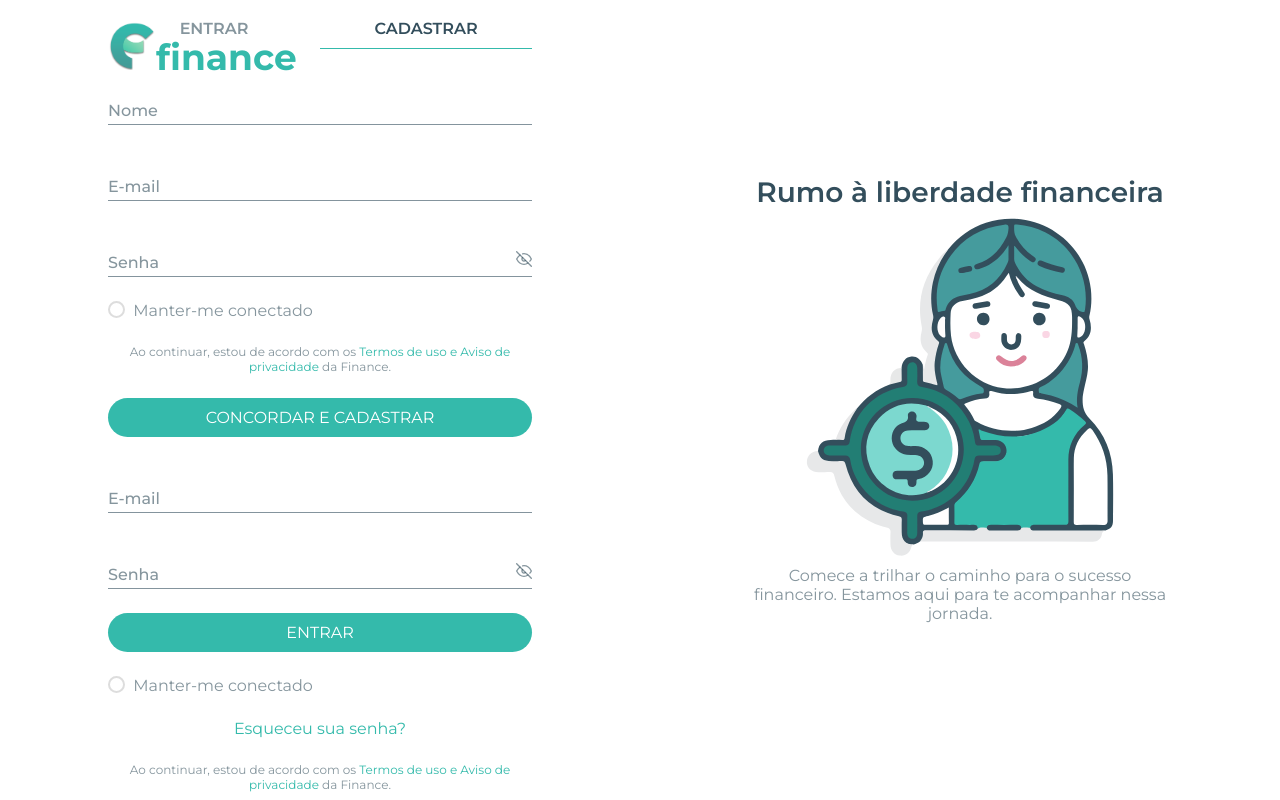
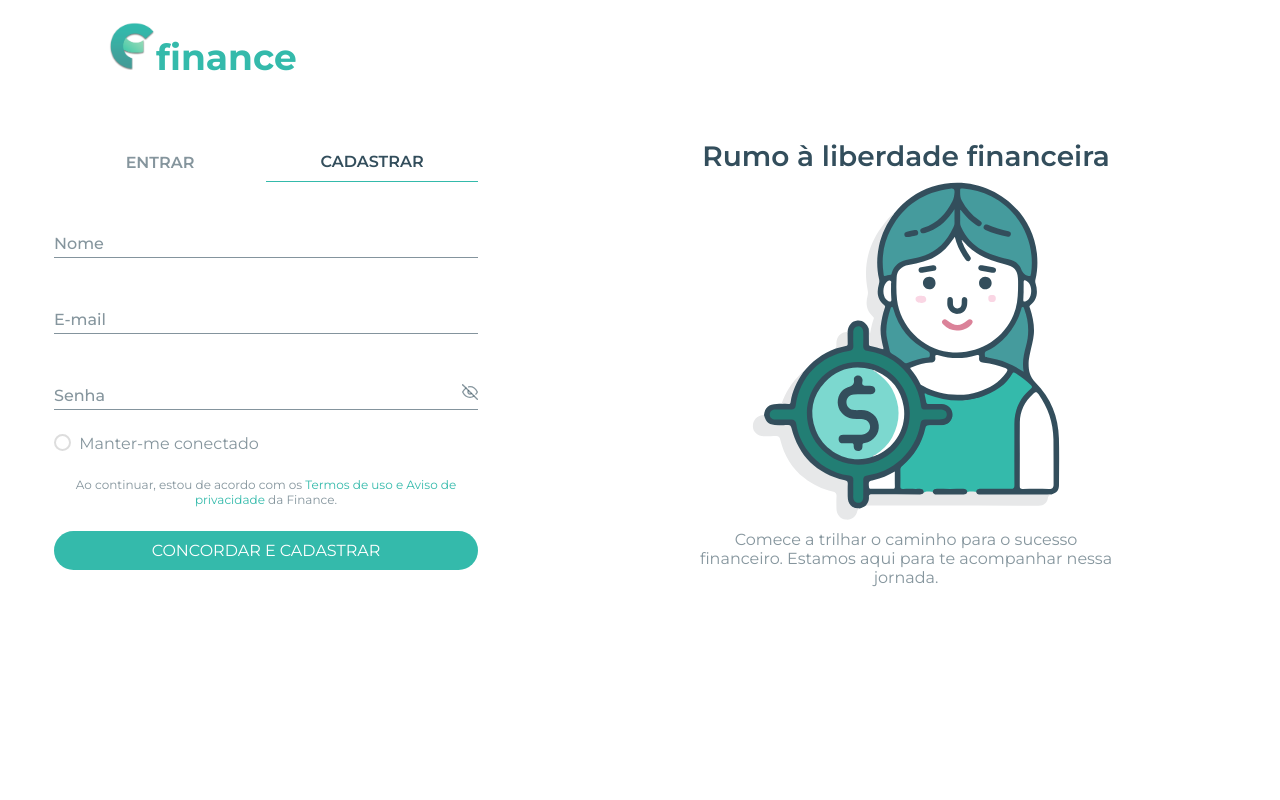
Before and after one commit to vitorlurici/finance-project, a React (Vite) app: page /auth in a window 1280 px wide. Built offline with nearby package versions, Linux system fonts and the light colour scheme.

Commit message:
auth-update-commit

```diff
--- a/src/components/ContentAuth.tsx
+++ b/src/components/ContentAuth.tsx
@@ -2,7 +2,7 @@ import { useState } from "react";
 import { FiEye, FiEyeOff } from "react-icons/fi";
 import { Link } from "react-router-dom";
 
-const ContentAuth = () => {
+const ContentAuth = ({ activeButton }: { activeButton: number | null }) => {
   const [email, setEmail] = useState("");
   const [nome, setNome] = useState("");
   const [senha, setSenha] = useState("");
@@ -14,7 +14,12 @@ const ContentAuth = () => {
   };
   return (
     <>
-      <div className="form register">
+      <div className="all-forms">
+        <div
+          className={`form ${
+            activeButton === 2 ? "register" : "hidden register"
+          }`}
+        >
           <div className="float-label">
             <input
               type="text"
@@ -67,7 +72,9 @@ const ContentAuth = () => {
           </span>
           <button type="submit">CONCORDAR E CADASTRAR</button>
         </div>
-      <div className="form login">
+        <div
+          className={`form ${activeButton === 1 ? "login" : "hidden login"}`}
+        >
           <div className="float-label">
             <input
               type="email"
@@ -111,6 +118,7 @@ const ContentAuth = () => {
             da Finance.
           </span>
         </div>
+      </div>
     </>
   );
 };
--- a/src/components/LoginRegisterButtonSwap.tsx
+++ b/src/components/LoginRegisterButtonSwap.tsx
@@ -1,13 +1,16 @@
-import { useEffect, useState } from "react";
+import { useEffect } from "react";
 import { useLocation } from "react-router-dom";
 
-const LoginRegisterButtonSwap: React.FC = () => {
+interface LoginRegisterButtonProps {
+  activeButton: number | null;
+  setActiveButton: React.Dispatch<React.SetStateAction<number | null>>;
+}
+
+const LoginRegisterButtonSwap: React.FC<LoginRegisterButtonProps> = ({
+  activeButton,
+  setActiveButton,
+}) => {
   const location = useLocation();
-  const [activeButton, setActiveButton] = useState<number | null>(null);
-
-  const handleButtonClick = (buttonNumber: number) => {
-    setActiveButton(buttonNumber);
-  };
 
   useEffect(() => {
     const setActiveButtonBasedOnURL = () => {
@@ -24,14 +27,14 @@ const LoginRegisterButtonSwap: React.FC = () => {
   return (
     <div className="top-login">
       <button
-        className={`custom-button ${activeButton === 1 ? "active-button" : ""}`}
-        onClick={() => handleButtonClick(1)}
+        className={`${activeButton === 1 ? "active-button" : ""}`}
+        onClick={() => setActiveButton(1)}
       >
         ENTRAR
       </button>
       <button
-        className={`custom-button ${activeButton === 2 ? "active-button" : ""}`}
-        onClick={() => handleButtonClick(2)}
+        className={`${activeButton === 2 ? "active-button" : ""}`}
+        onClick={() => setActiveButton(2)}
       >
         CADASTRAR
       </button>
--- a/src/routes/auth/Auth.scss
+++ b/src/routes/auth/Auth.scss
@@ -26,16 +26,18 @@
   .content {
     display: flex;
     width: 100%;
-    align-items: center;
+    align-items: start;
     justify-content: center;
+    gap: 108px;
+
     .left-content {
       display: flex;
       flex-direction: column;
-      width: 640px;
-      padding: 0px 108px;
+      width: 424px;
       justify-content: center;
       gap: 24px;
       color: $color-semi-secundary;
+      overflow: hidden;
 
       .top-login {
         display: flex;
@@ -52,10 +54,12 @@
           width: 100%;
           color: $color-semi-secundary;
           cursor: pointer;
+          transition: 1s;
         }
         .active-button {
           border-bottom: 1px solid $color-primary;
           color: $color-secundary;
+          transition: 1;
         }
       }
 
@@ -63,6 +67,9 @@
         display: flex;
         flex-direction: column;
         gap: 24px;
+        transition: transform 1s ease;
+        height: 452px;
+        position: relative;
 
         .float-label {
           position: relative;
@@ -166,6 +173,19 @@
             background-color: $color-darker;
           }
         }
+        &.hidden {
+          display: flex;
+          max-height: 0;
+          opacity: 0;
+          overflow: hidden;
+
+          &.login {
+            transform: translateX(212px);
+          }
+          &.register {
+            transform: translateX(-212px);
+          }
+        }
       }
     }
 
--- a/src/routes/auth/Auth.tsx
+++ b/src/routes/auth/Auth.tsx
@@ -3,15 +3,20 @@ import TopBarAuth from "../../components/TopBarAuth";
 import { AuthPerson } from "../../components/img/AuthPerson";
 import LoginRegisterButtonSwap from "../../components/LoginRegisterButtonSwap";
 import ContentAuth from "../../components/ContentAuth";
+import { useState } from "react";
 
 const Auth = () => {
+  const [activeButton, setActiveButton] = useState<number | null>(null);
   return (
     <main className="auth">
       <TopBarAuth />
       <div className="content">
         <div className="left-content">
-          <LoginRegisterButtonSwap />
-          <ContentAuth />
+          <LoginRegisterButtonSwap
+            activeButton={activeButton}
+            setActiveButton={setActiveButton}
+          />
+          <ContentAuth activeButton={activeButton} />
         </div>
         <div className="right-content">
           <h2>Rumo à liberdade financeira</h2>
```
Lines whose indentation alone changed are shown as unchanged.
